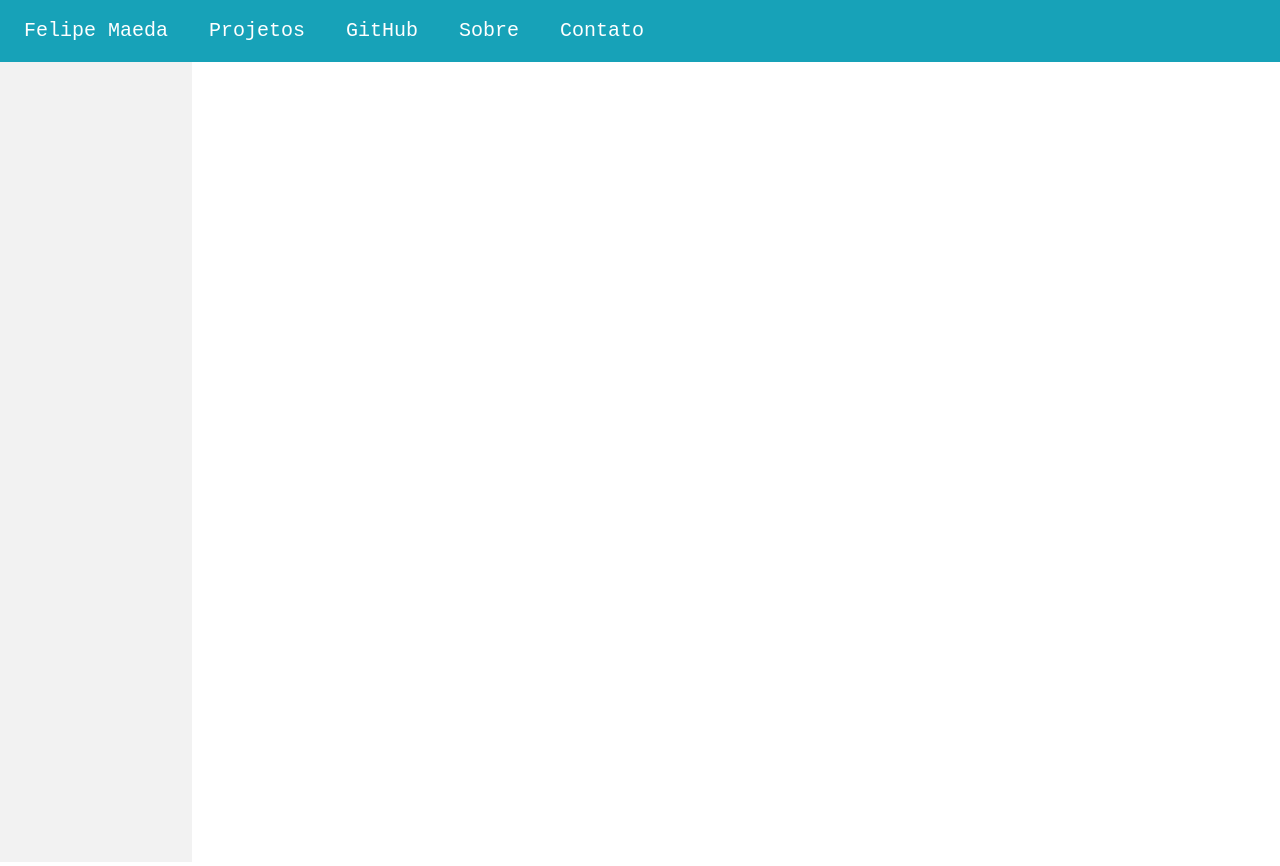
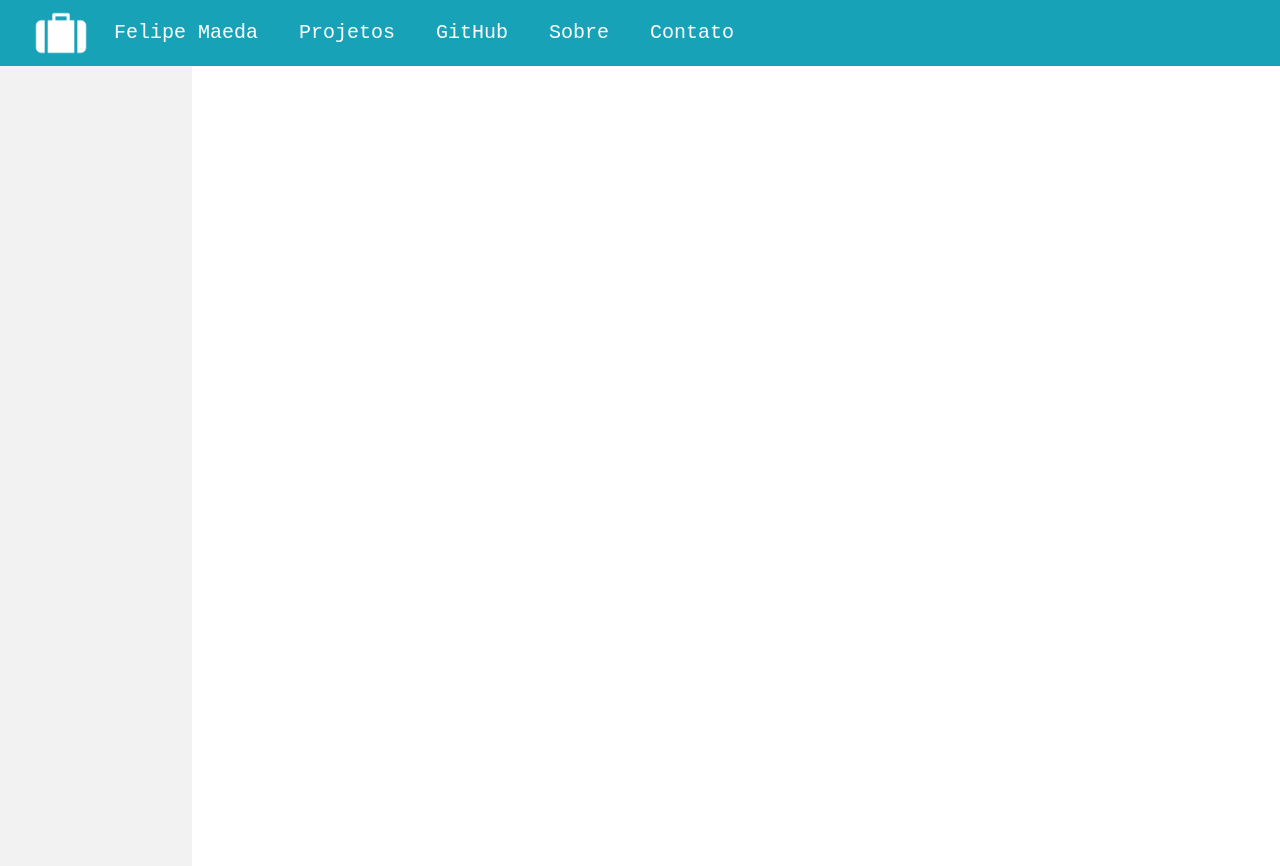
Before and after one commit to FelipeMaeda/MeuPortfolio, a Next.js app in the folder meu-portfolio/: page / in a window 1280 px wide. Built offline with nearby package versions, Linux system fonts and the light colour scheme.

Commit message:
Create Icon Menu

```diff
--- a/meu-portfolio/components/Navbar/index.js
+++ b/meu-portfolio/components/Navbar/index.js
@@ -5,7 +5,7 @@ export default function NavBarMenu() {
     return (
         <div>
             <Navbar bg="info" expand="lg">
-                <div></div>
+                <a href="#MeuPortfolio"><div className="briefcase-icon" /></a>
                 <Navbar.Toggle aria-controls="basic-navbar-nav" />
                 <Navbar.Collapse id="basic-navbar-nav" color="light">
                     <Nav className="mr-auto">
@@ -17,6 +17,8 @@ export default function NavBarMenu() {
                     </Nav>
                 </Navbar.Collapse>
             </Navbar>
+
+
         </div>
     )
 }
--- a/meu-portfolio/styles/globals.css
+++ b/meu-portfolio/styles/globals.css
@@ -17,7 +17,15 @@ html {
   background-color: rgb(255, 255, 255) !important;
   opacity: 0.6;
 }
-
+.briefcase-icon {
+  background-image: url("../public/icons/maleta-icon.png");
+  background-repeat: no-repeat;
+  overflow: hidden;
+  z-index: 10;
+  background-size: 90px 50px;
+  height: 50px;
+  width: 90px;
+}
 
 
 /* font-family: Gill Sans Extrabold, sans-serif
```
Also changed, not shown: meu-portfolio/public/icons/maleta-icon-black.png (added), meu-portfolio/public/icons/maleta-icon.png (added).
